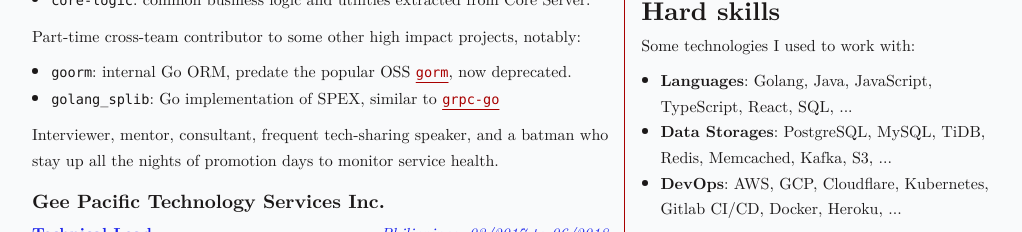
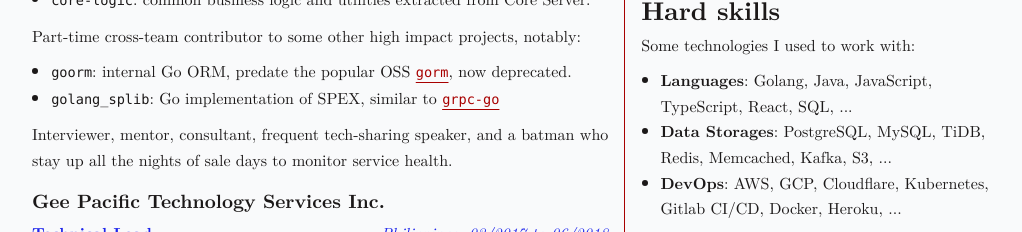
Before and after one commit to letientai299/cv, a React (Vite) app: page / in a window 1280 px wide. Shown: the part 1100-1332 px from the top of the page, without its empty margins (128-1150 px from the left). Built offline with nearby package versions, Linux system fonts and the light colour scheme.

Commit message:
Fix misleading word

```diff
--- a/src/CV.mdx
+++ b/src/CV.mdx
@@ -80,7 +80,7 @@ Part-time cross-team contributor to some other high impact projects, notably:
   [`grpc-go`](https://github.com/grpc/grpc-go)
 
 Interviewer, mentor, consultant, frequent tech-sharing speaker, and a batman who
-stay up all the nights of promotion days to monitor service health.
+stay up all the nights of sale days to monitor service health.
 
 ### Gee Pacific Technology Services Inc.
 
```
